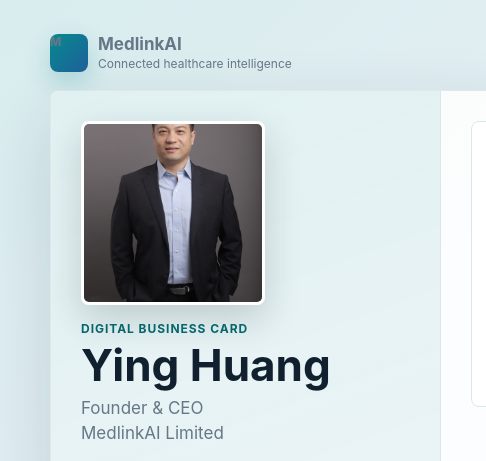
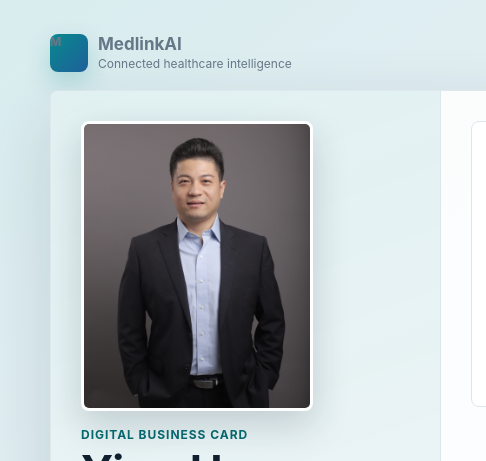
Before and after one commit to nudthuang/medlkai, a plain HTML site: page index.html in a window 1280 px wide. Shown: the top 461 px of the page, 0-486 px from the left. Drawn offline with Linux system fonts and the light colour scheme.

Commit message:
Improve profile portrait presentation

```diff
--- a/index.html
+++ b/index.html
@@ -122,13 +122,15 @@
     }
 
     .portrait {
-      width: 92px;
-      height: 92px;
+      width: 112px;
+      height: 140px;
       border-radius: 8px;
       object-fit: cover;
+      object-position: center 18%;
       border: 3px solid white;
       box-shadow: 0 14px 36px rgba(16, 32, 47, .18);
       flex: 0 0 auto;
+      background: #d8e3e7;
     }
 
     .identity {
@@ -372,7 +374,7 @@
       .language { display: none; }
       .hero { padding: 18px; }
       .portrait-wrap { align-items: flex-start; }
-      .portrait { width: 82px; height: 82px; }
+      .portrait { width: 88px; height: 110px; }
       h1 { font-size: 27px; }
       .quick-actions { grid-template-columns: 1fr; }
       .content { padding: 12px; }
@@ -387,7 +389,7 @@
     @media (min-width: 760px) {
       .page { padding: 32px 0 44px; }
       .hero { padding: 30px; }
-      .portrait { width: 126px; height: 126px; }
+      .portrait { width: 138px; height: 172px; }
       h1 { font-size: 44px; }
       .title { font-size: 17px; }
       .quick-actions { grid-template-columns: repeat(4, minmax(0, 1fr)); }
@@ -420,8 +422,9 @@
       }
 
       .portrait {
-        width: 184px;
-        height: 184px;
+        width: 232px;
+        height: 290px;
+        object-position: center 14%;
       }
 
       .quick-actions {
```
